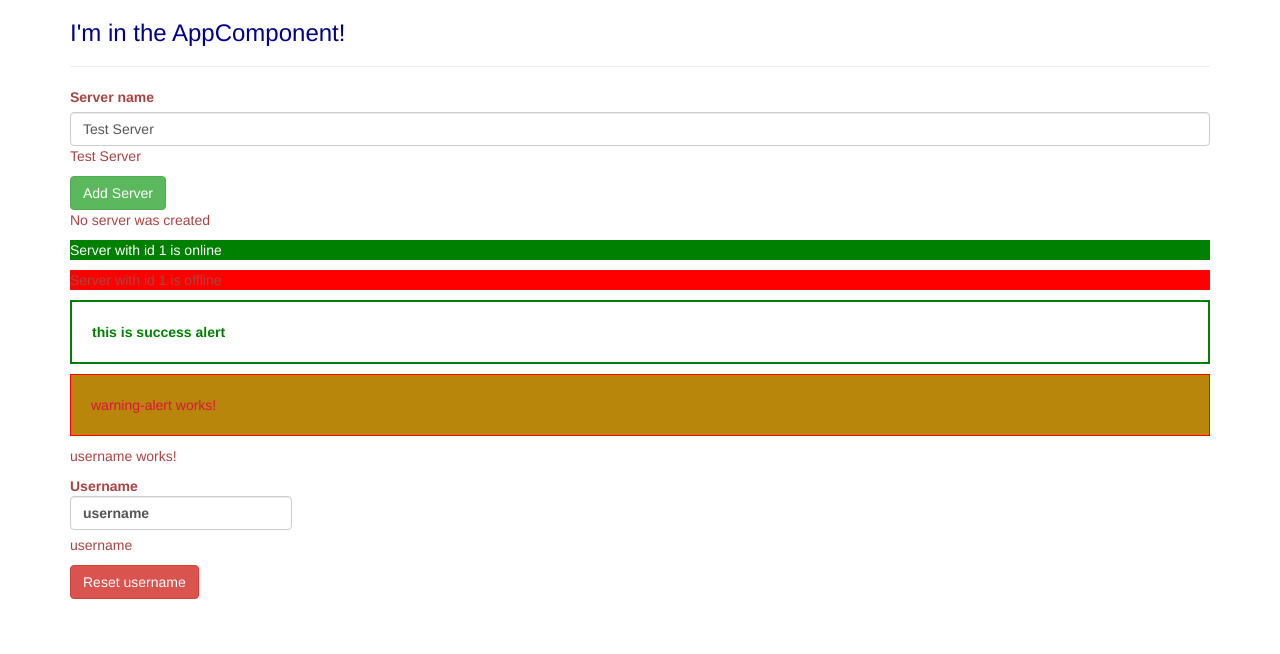
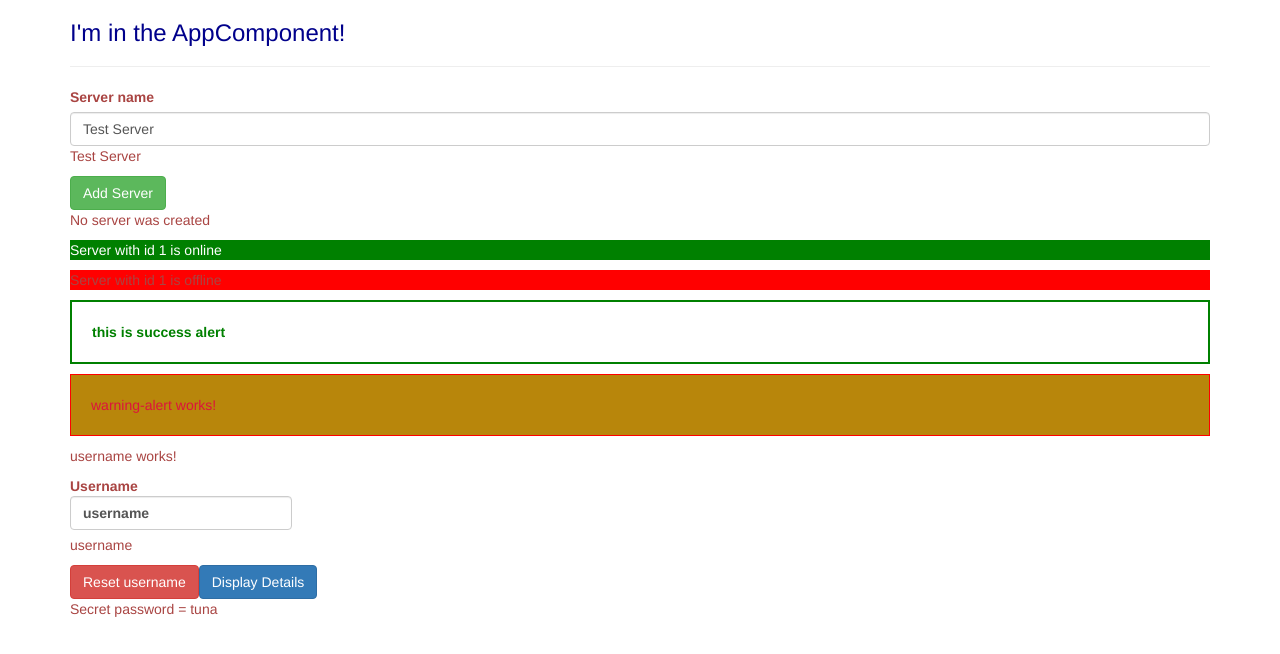
Before and after one commit to ArekSzreiber/Udemy-Angular, an Angular app: page / in a window 1280 px wide. Shown: the top 654 px of the page. Built offline with nearby package versions, Linux system fonts and the light colour scheme.

Commit message:
41. [OPTIONAL] Assignment Solution

```diff
--- a/src/app/app.component.html
+++ b/src/app/app.component.html
@@ -10,6 +10,7 @@
       <app-success-alert></app-success-alert>
       <app-warning-alert></app-warning-alert>
       <app-username></app-username>
+      <app-display-details></app-display-details>
     </div>
   </div>
 </div>
--- a/src/app/app.module.ts
+++ b/src/app/app.module.ts
@@ -8,6 +8,7 @@ import { ServersComponent } from './servers/servers.component';
 import { WarningAlertComponent } from './warning-alert/warning-alert.component';
 import {SuccessAlertComponent} from './success-alert/success-alert.component';
 import { UsernameComponent } from './username/username.component';
+import { DisplayDetailsComponent } from './display-details/display-details.component';
 
 @NgModule({
   declarations: [
@@ -16,7 +17,8 @@ import { UsernameComponent } from './username/username.component';
     ServersComponent,
     WarningAlertComponent,
     SuccessAlertComponent,
-    UsernameComponent
+    UsernameComponent,
+    DisplayDetailsComponent
   ],
     imports: [
         BrowserModule,
--- /dev/null
+++ b/src/app/display-details/display-details.component.css
@@ -0,0 +1,3 @@
+.white-text{
+  color: white;
+}
--- /dev/null
+++ b/src/app/display-details/display-details.component.html
@@ -0,0 +1,13 @@
+<button
+  class="btn btn-primary"
+  (click)="onToggleDisplay()"
+>Display Details
+</button>
+<p *ngIf="displayParagraph;">Secret password = tuna</p>
+<ol>
+  <li
+    *ngFor="let click of clicks"
+    [ngStyle]="{backgroundColor: click >= 5 ? 'blue': 'white'}"
+    [ngClass]="{'white-text': click >= 5}"
+  >Click nr: {{click}}</li>
+</ol>
--- /dev/null
+++ b/src/app/display-details/display-details.component.ts
@@ -0,0 +1,23 @@
+import {Component, OnInit} from '@angular/core';
+
+@Component({
+  selector: 'app-display-details',
+  templateUrl: './display-details.component.html',
+  styleUrls: ['./display-details.component.css']
+})
+export class DisplayDetailsComponent implements OnInit {
+  displayParagraph: boolean = true;
+  clicks = [];
+
+  constructor() {
+  }
+
+  ngOnInit() {
+  }
+
+  onToggleDisplay() {
+    this.displayParagraph = !this.displayParagraph;
+    this.clicks.push(this.clicks.length+1);
+  }
+
+}
```
